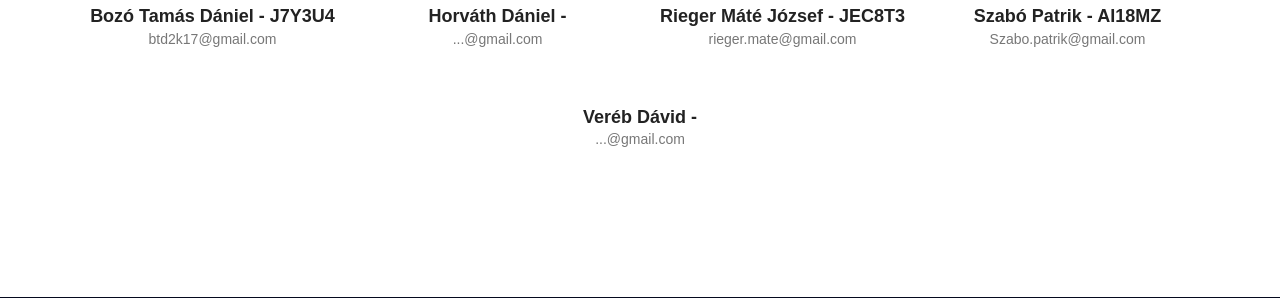
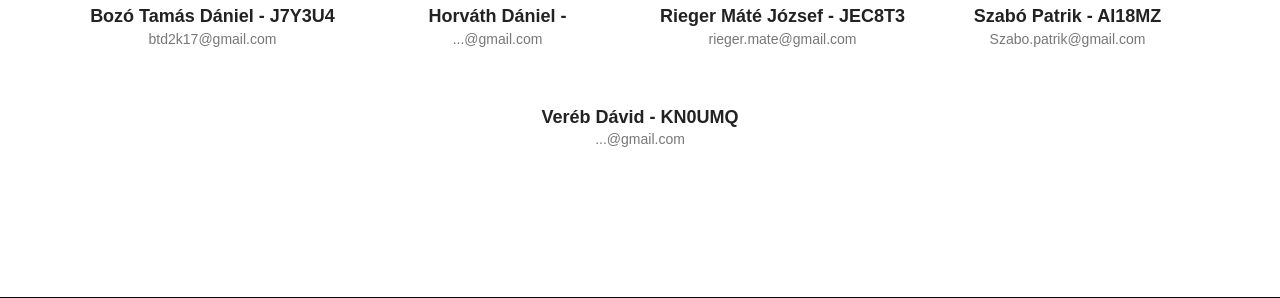
Before and after one commit to BozoTamas/AFP2, a PHP site: page /support in a window 1280 px wide. Shown: the part 475-773 px from the top of the page. Run offline with PHP 8.4, Linux system fonts and the light colour scheme; some libraries are stand-ins or nearby versions.

Commit message:
Veréb Dávid NK

```diff
--- a/sources/application/views/home/support.php
+++ b/sources/application/views/home/support.php
@@ -52,7 +52,7 @@
 
 			<div class="col-md-3 single-team">
 			    <div class="meta-text mt-30 text-center">
-				    <h4>Veréb Dávid - </h4>
+				    <h4>Veréb Dávid - KN0UMQ</h4>
 				    <p>...@gmail.com</p>
 			    </div>
 			</div>
```
